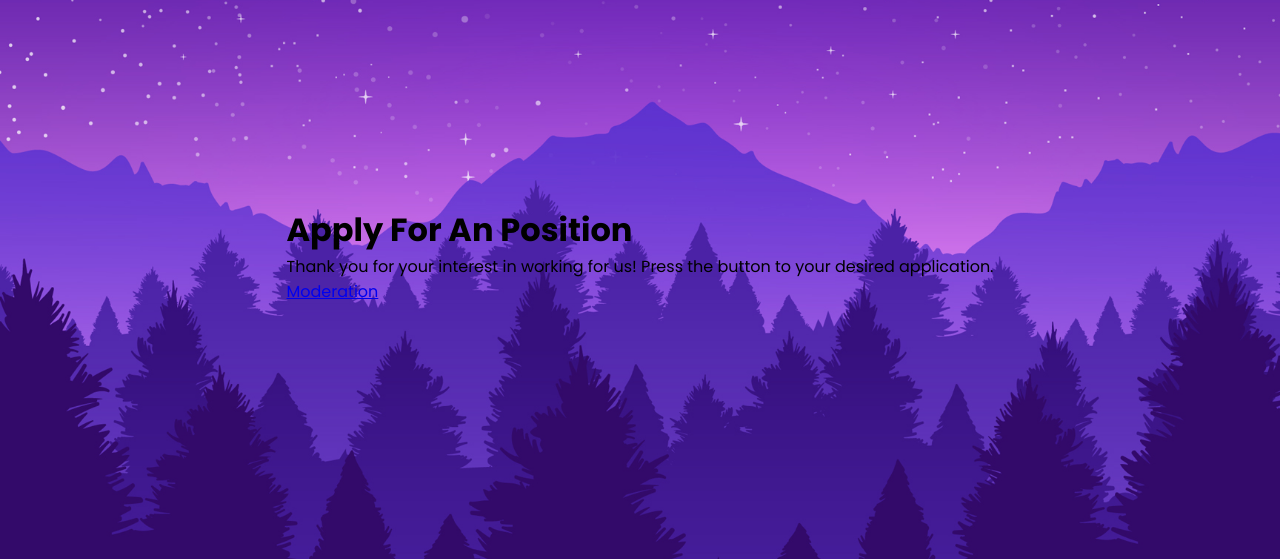
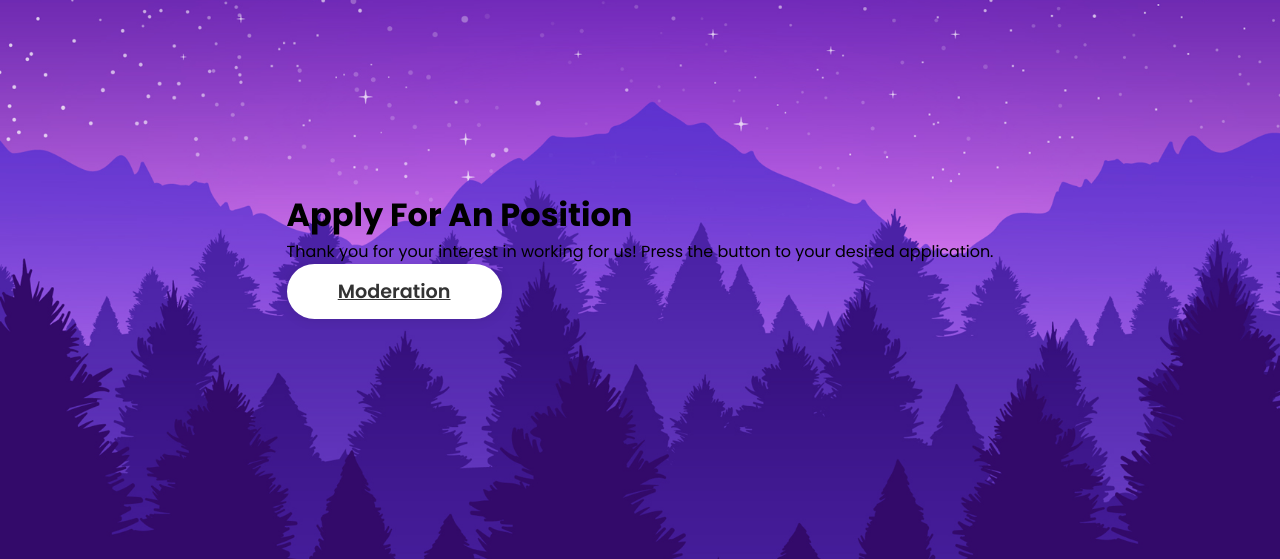
Before and after one commit to cjdaboi36/applications, a Python web app: template templates/index.html in a window 1280 px wide. Shown: the part 145-704 px from the top of the page. Run offline with Jinja, Linux system fonts and the light colour scheme; the template is opened without the code that fills it, so the values that code supplies are empty.

Commit message:
Update style.css

```diff
--- a/static/style.css
+++ b/static/style.css
@@ -105,7 +105,16 @@ body {
   text-align: center;
   margin: 20px 0 15px;
 }
-
+.btn {
+    display: inline-block;
+    padding: 1vw 4vw;
+    background: #fff;
+    border-radius: 3vw;
+    box-shadow: 0 0 1vw rgba(0, 0, 0, .1);
+    font-size: 1.5vw;
+    color: #333;
+    font-weight: 600;
+}
 .register-link p a {
   color: #fff;
   text-decoration: none;
```
